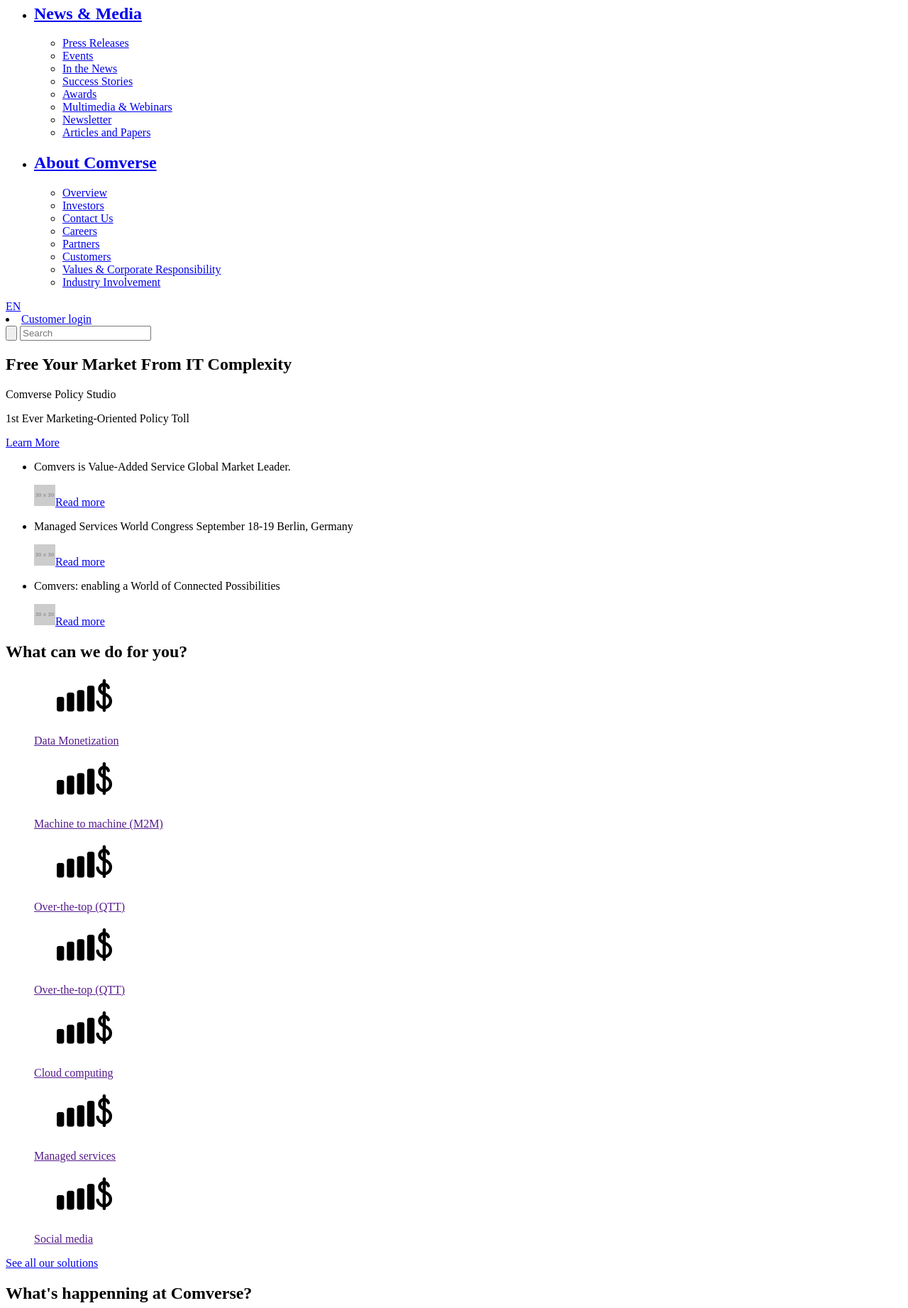
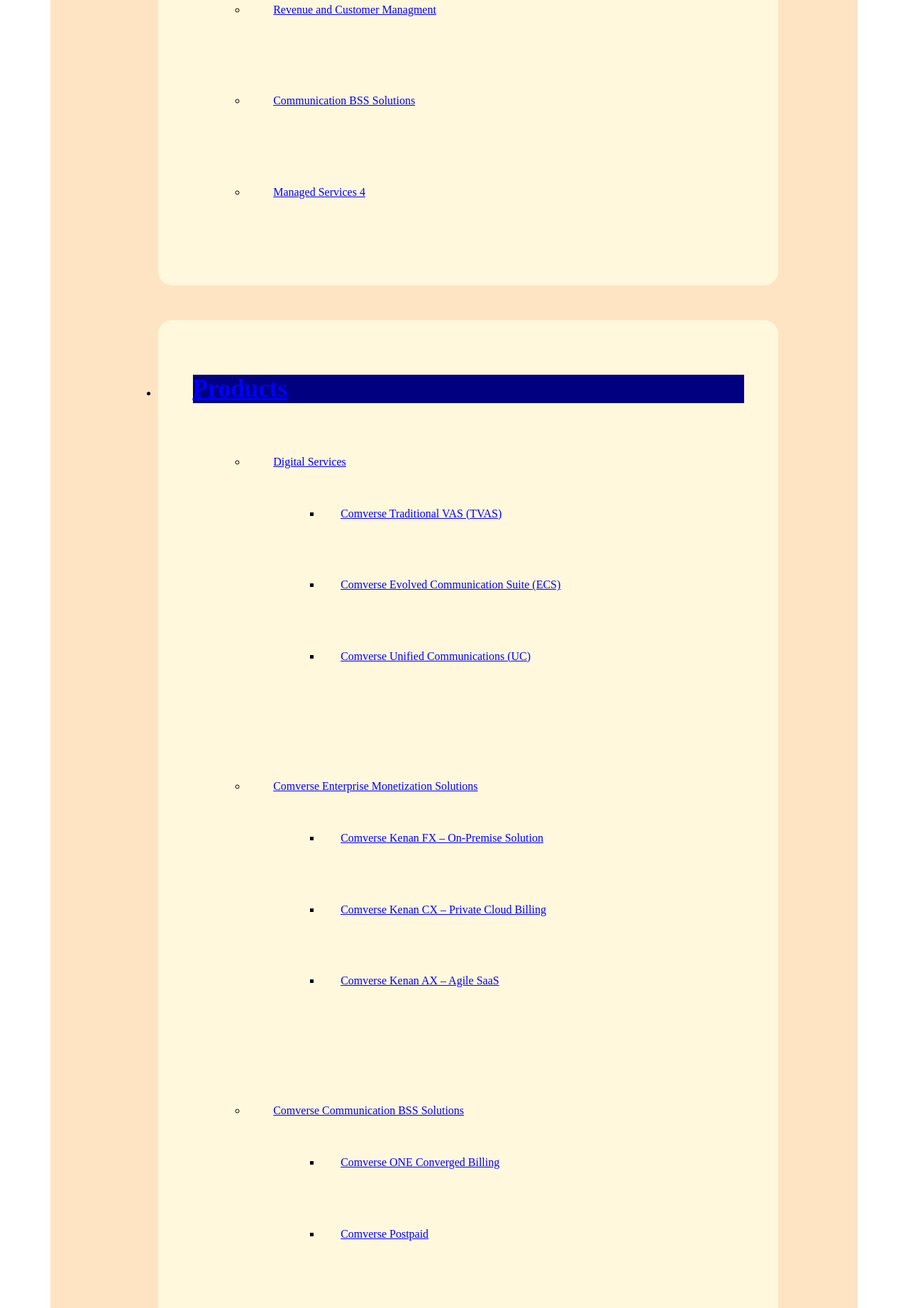
Before and after one commit to gilnakar/comverse, a plain HTML site: page index.html in a window 1280 px wide. Shown: the part 540-2383 px from the top of the page at 71% size. Drawn offline with Linux system fonts and the light colour scheme; placeholder pictures from the web are drawn by us.

Commit message:
indented fixes

```diff
--- /dev/null
+++ b/css/main.css
@@ -0,0 +1,52 @@
+
+/*THIS IS A COMMENT IN CSSBLUE*/
+
+section{
+	background-color: rgb(228, 226, 226);
+	padding: 5%;
+	margin: 5%;
+
+}
+
+nav{
+	background-color: bisque;
+	padding: 5%;
+	margin: 5%;
+}
+
+
+li{
+	background-color: cornsilk;
+	padding: 5%;
+	margin: 5%;
+	border-radius: 20px;
+}
+
+
+
+h1{
+
+	font-size: 45px;
+	color:green;
+	background-color: black;
+}
+
+h2{
+	font-size: 35px;
+	color: #FFFFAA;
+	background-color: navy ;
+}
+
+h3{
+	color: #CCA300;
+}
+
+p{
+	font-size: 25px;
+	color: #CCA300;
+
+}
+
+a{
+	color:blue;
+}
--- a/index.html
+++ b/index.html
@@ -3,6 +3,7 @@
 <head>
 	<meta charset="UTF-8">
 	<title>Comverse project html css</title>
+	<link rel="stylesheet" 	href="css/main.css">
 </head>
 <body>
 
@@ -16,20 +17,19 @@
 	<nav>
 		<ul>
 			<li>
-				<a href="”#”">
-					<h2>Solutions</h2>
+				<h2><a href="#">Solution</a></h2>
 				</a>
 				<ul>
-					<li><a href="”#”">Digital Services Enablement</a></li>
-	                <li><a href="”#”">Revenue and Customer Managment</a></li>
-	                <li><a href="”#”">Communication BSS Solutions</a></li>
-	                <li><a href="”#”">Managed Services 4</a></li>
+					<li><a href="#">Digital Services Enablement</a></li>
+	                <li><a href="#">Revenue and Customer Managment</a></li>
+	                <li><a href="#">Communication BSS Solutions</a></li>
+	                <li><a href="#">Managed Services 4</a></li>
 				</ul>
 			</li>
 			<li>
-				<a href="”#”">
-					<h2>Products</h2>
-				</a>
+
+					<h2><a href="#">Products</a></h2>
+
 				<ul>
 					<li>
 						<a href="#">Digital Services</a>
@@ -70,9 +70,9 @@
 			</li>
 
 			<li>
-				<a href="”#”">
-					<h2>News & Media</h2>
-				</a>
+
+					<h2><a href="”#”">News & Media</a></h2>
+
 				<ul>
 					<li><a href="#">Press Releases</a></li>
 					<li><a href="#">Events</a></li>
@@ -86,9 +86,9 @@
 			</li>
 
 			<li>
-				<a href="”#”">
-					<h2>About Comverse</h2>
-				</a>
+
+					<h2><a href="#">About Comverse</a></h2>
+
 				<ul>
 					<li><a href="#">Overview</a></li>
 					<li><a href="#">Investors</a></li>
@@ -106,7 +106,7 @@
 <!-- LOGIN LANGUAGE AND SEARCH IN HEADER -->
 
 		<a href="#">EN</a>
-		<li><a href="#">Customer login</a></li>
+		<a href="#">Customer login</a>
 		<form>
 			<input type="submit" value="" class="submit" searchurl="http://www.comverse.com/search">
 			<input type="text" placeholder="Search">
@@ -160,37 +160,44 @@
 		<ul>
 			<il>
 
-				<a href=""><img src="images/priorities_icons_142x63_monetization.png" alt="monetization logo" width="142" height="63">
+				<a href="#">
+					<img src="images/priorities_icons_142x63_monetization.png" alt="monetization logo" width="142" height="63">
 					<p>Data Monetization</p>
 				</a>
 			</il>
 			<il>
-				<a href=""><img src="images/priorities_icons_142x63_monetization.png" alt="Comverse logo" width="142" height="63">
+				<a href="#">
+					<img src="images/priorities_icons_142x63_monetization.png" alt="Comverse logo" width="142" height="63">
 					<p>Machine to machine (M2M)</p>
 				</a>
 			</il>
 			<il>
-				<a href=""><img src="images/priorities_icons_142x63_monetization.png" alt="Comverse logo" width="142" height="63">
+				<a href="#">
+					<img src="images/priorities_icons_142x63_monetization.png" alt="Comverse logo" width="142" height="63">
 					<p>Over-the-top (QTT)</p>
 				</a>
 			</il>
 			<il>
-				<a href=""><img src="images/priorities_icons_142x63_monetization.png" alt="Comverse logo" width="142" height="63">
+				<a href="#">
+					<img src="images/priorities_icons_142x63_monetization.png" alt="Comverse logo" width="142" height="63">
 					<p>Over-the-top (QTT)</p>
 				</a>
 			</il>
 			<il>
-				<a href=""><img src="images/priorities_icons_142x63_monetization.png" alt="Comverse logo" width="142" height="63">
+				<a href="#">
+					<img src="images/priorities_icons_142x63_monetization.png" alt="Comverse logo" width="142" height="63">
 					<p>Cloud computing</p>
 				</a>
 			</il>
 			<il>
-				<a href=""><img src="images/priorities_icons_142x63_monetization.png" alt="Comverse logo" width="142" height="63">
+				<a href="#">
+					<img src="images/priorities_icons_142x63_monetization.png" alt="Comverse logo" width="142" height="63">
 					<p>Managed services</p>
 				</a>
 			</il>
 			<il>
-				<a href=""><img src="images/priorities_icons_142x63_monetization.png" alt="Comverse logo" width="142" height="63">
+				<a href="#">
+					<img src="images/priorities_icons_142x63_monetization.png" alt="Comverse logo" width="142" height="63">
 					<p>Social media</p>
 				</a>
 			</il>
@@ -379,8 +386,7 @@
 	<aside>
 		<a href="#">
 			<h3>Latest Blog Posts</h3>
-			<p>18</p>
-			<p>July</p>
+			<p>18 July</p>
 			<p>Comverse Regains Lead in Convergent Charging Market</p>
 		</a>
 
@@ -400,7 +406,7 @@
 
 <!-- COPYRIGHT FOOTER -->
 
-	<p>Copyrights@2012 Comverse, inc |  Privacy Policy</p>
+	<p>Copyrights@2012 Comverse, inc | <a href="#"> Privacy Policy</a></p>
 
 </footer>
 
```
Lines whose indentation alone changed are shown as unchanged.
